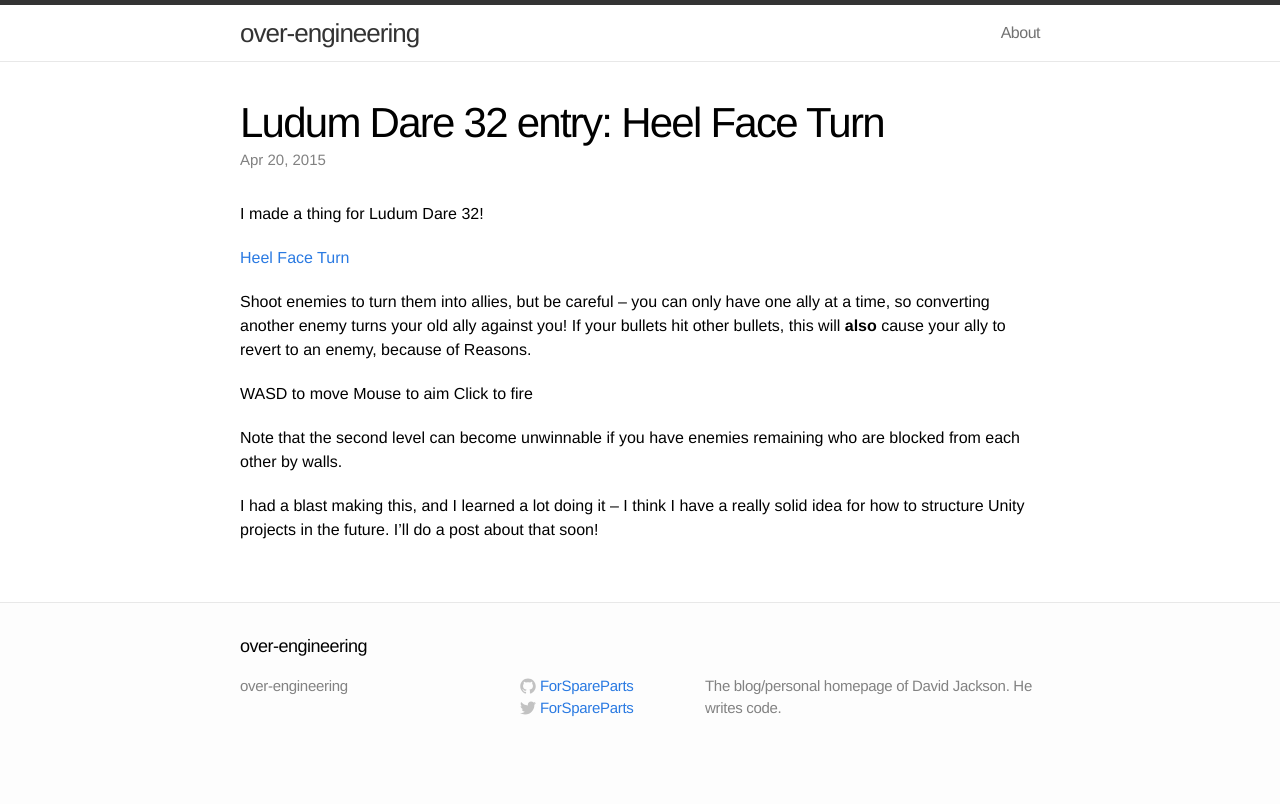
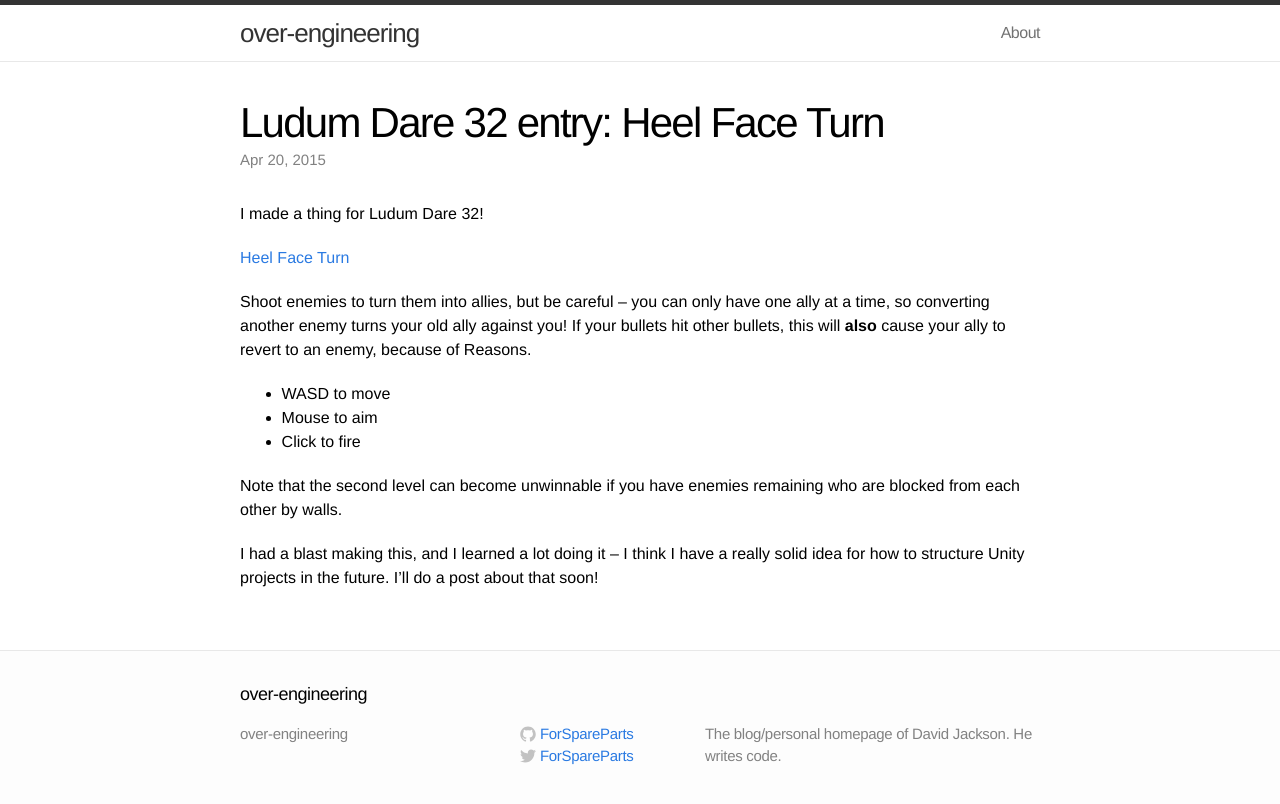
Before and after one commit to ForSpareParts/ForSpareParts.github.io, a Jekyll site: the page built from _posts/2015-04-20-ludum-dare-32.markdown, in a window 1280 px wide. Shown: the top 804 px of the page. Built offline with Jekyll 4.4.1, drawn with Linux system fonts in a browser that asks for light colours; comment, search, counter and statistics services are not loaded.

```diff
--- a/_posts/2015-04-20-ludum-dare-32.markdown
+++ b/_posts/2015-04-20-ludum-dare-32.markdown
@@ -13,9 +13,9 @@ Shoot enemies to turn them into allies, but be careful -- you can only have one
 converting another enemy turns your old ally against you! If your bullets hit other bullets, this
 will **also** cause your ally to revert to an enemy, because of Reasons.
 
-WASD to move
-Mouse to aim
-Click to fire
+* WASD to move
+* Mouse to aim
+* Click to fire
 
 <!-- more -->
 
```
